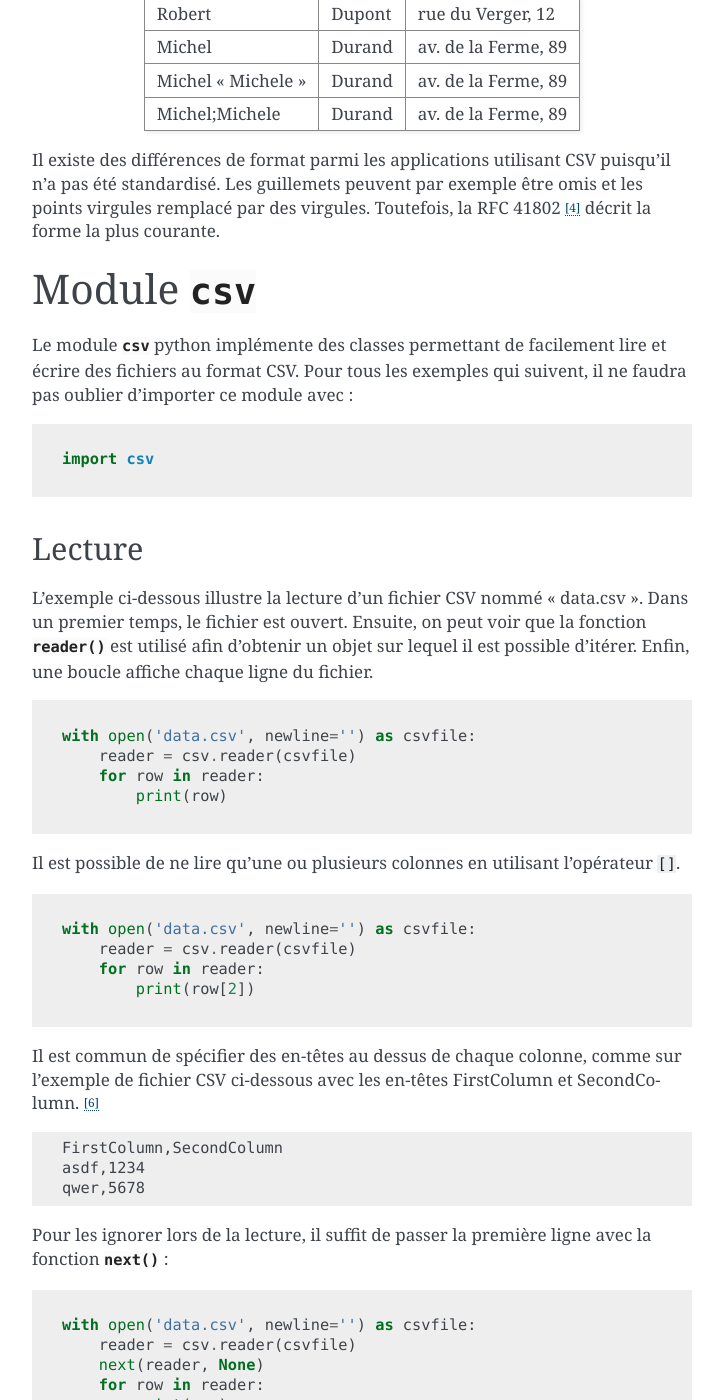
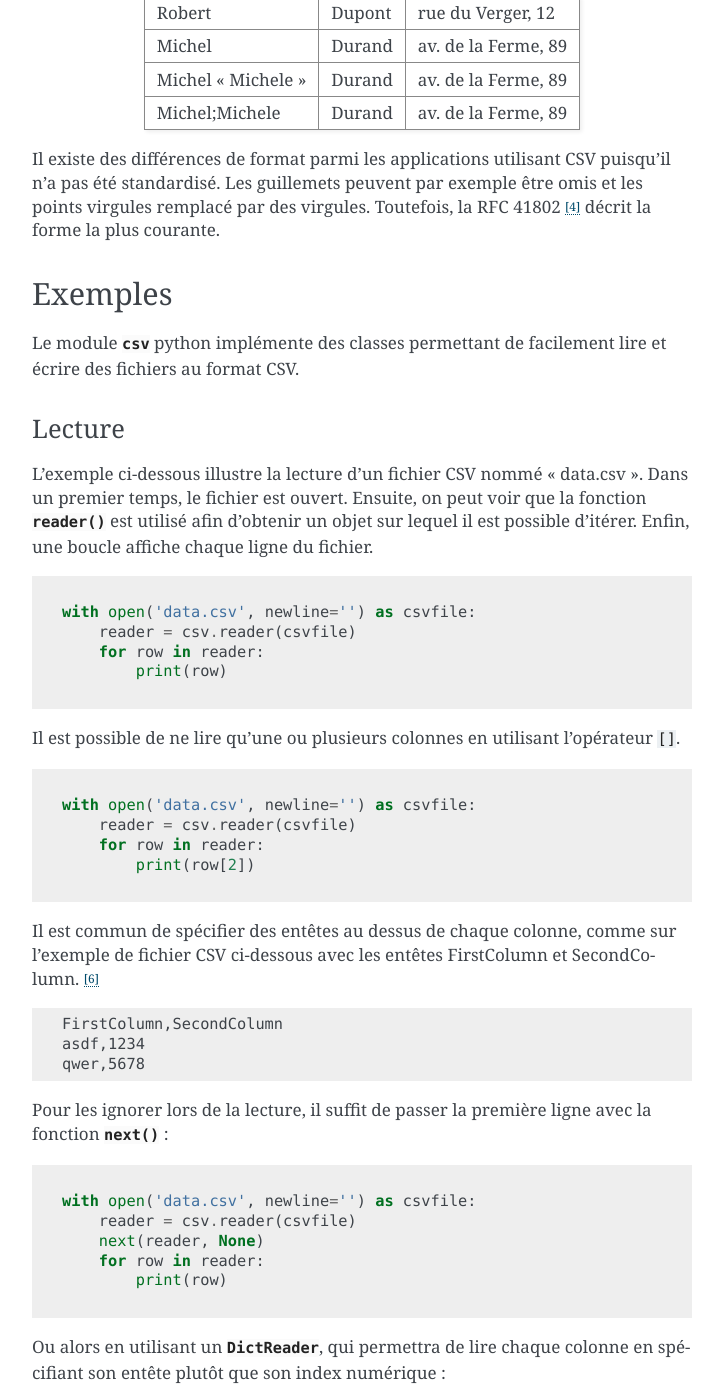
Before and after one commit to HE-Arc/livre-python, a Sphinx documentation site: the page built from source/csv/index.rst, in a window 1280 px wide and 1400 px high, scrolled down 574 px. Shown: the whole window, without its empty margins (388-1111 px from the left). Built offline with Sphinx 7.4.7, drawn with Linux system fonts in a browser that asks for light colours; some of the changed text lies outside the part shown.

Commit message:
csv: correctifs
cc @AxelRieben

Signed-off-by: Yoan Blanc <yoan@dosimple.ch>

```diff
--- a/source/csv/index.rst
+++ b/source/csv/index.rst
@@ -1,5 +1,6 @@
 .. _csv-tutorial:
 
+=======
 ``csv``
 =======
 
@@ -35,14 +36,10 @@ Représentation tabulaire :
 
 Il existe des différences de format parmi les applications utilisant CSV puisqu'il n'a pas été standardisé. Les guillemets peuvent par exemple être omis et les points virgules remplacé par des virgules. Toutefois, la RFC 41802 [#rfc]_ décrit la forme la plus courante.
 
-Module :py:mod:`csv`
-====================
+Exemples
+========
 
-Le module :py:mod:`csv` python implémente des classes permettant de facilement lire et écrire des fichiers au format CSV. Pour tous les exemples qui suivent, il ne faudra pas oublier d'importer ce module avec :
-
-.. literalinclude:: examples.py
-    :start-after: func:import
-    :end-before: endfunc:import
+Le module :py:mod:`csv` python implémente des classes permettant de facilement lire et écrire des fichiers au format CSV.
 
 Lecture
 *******
@@ -55,11 +52,13 @@ L'exemple ci-dessous illustre la lecture d'un fichier CSV nommé "data.csv". Dan
 
 Il est possible de ne lire qu'une ou plusieurs colonnes en utilisant l'opérateur ``[]``.
 
+.. car ``row`` est une séquence, rien d'exceptionnel à celà.
+
 .. literalinclude:: examples.py
     :start-after: func:readcol
     :end-before: endfunc:readcol
 
-Il est commun de spécifier des en-têtes au dessus de chaque colonne, comme sur l'exemple de fichier CSV ci-dessous avec les en-têtes FirstColumn et SecondColumn. [#stack]_
+Il est commun de spécifier des entêtes au dessus de chaque colonne, comme sur l'exemple de fichier CSV ci-dessous avec les entêtes FirstColumn et SecondColumn. [#stack]_
 
 .. code-block:: text
 
@@ -69,11 +68,13 @@ Il est commun de spécifier des en-têtes au dessus de chaque colonne, comme sur
 
 Pour les ignorer lors de la lecture, il suffit de passer la première ligne avec la fonction :py:func:`next()` :
 
+.. à quoi sert None?
+
 .. literalinclude:: examples.py
     :start-after: func:readskip
     :end-before: endfunc:readskip
 
-Ou alors en utilisant un :py:class:`~csv.DictReader`, qui permettra de lire chaque colonne en spécifiant son en-tête plutôt que son index numérique :
+Ou alors en utilisant un :py:class:`~csv.DictReader`, qui permettra de lire chaque colonne en spécifiant son entête plutôt que son index numérique :
 
 .. literalinclude:: examples.py
     :start-after: func:readdict
--- a/source/index.rst
+++ b/source/index.rst
@@ -10,7 +10,6 @@ Table des matières
 .. toctree::
    :maxdepth: 1
 
-   csv/index.rst
    io/index.rst
    itertools/index.rst
    invoke/index.rst
--- a/source/introduction.rst
+++ b/source/introduction.rst
@@ -62,7 +62,11 @@ Tests
 Traitement des données
 ----------------------
 
-* :ref:`csv-tutorial`
+.. toctree::
+   :maxdepth: 1
+
+   csv/index
+
 * :ref:`json-tutorial` ★
 * :ref:`pillow-tutorial` ★
 
```
